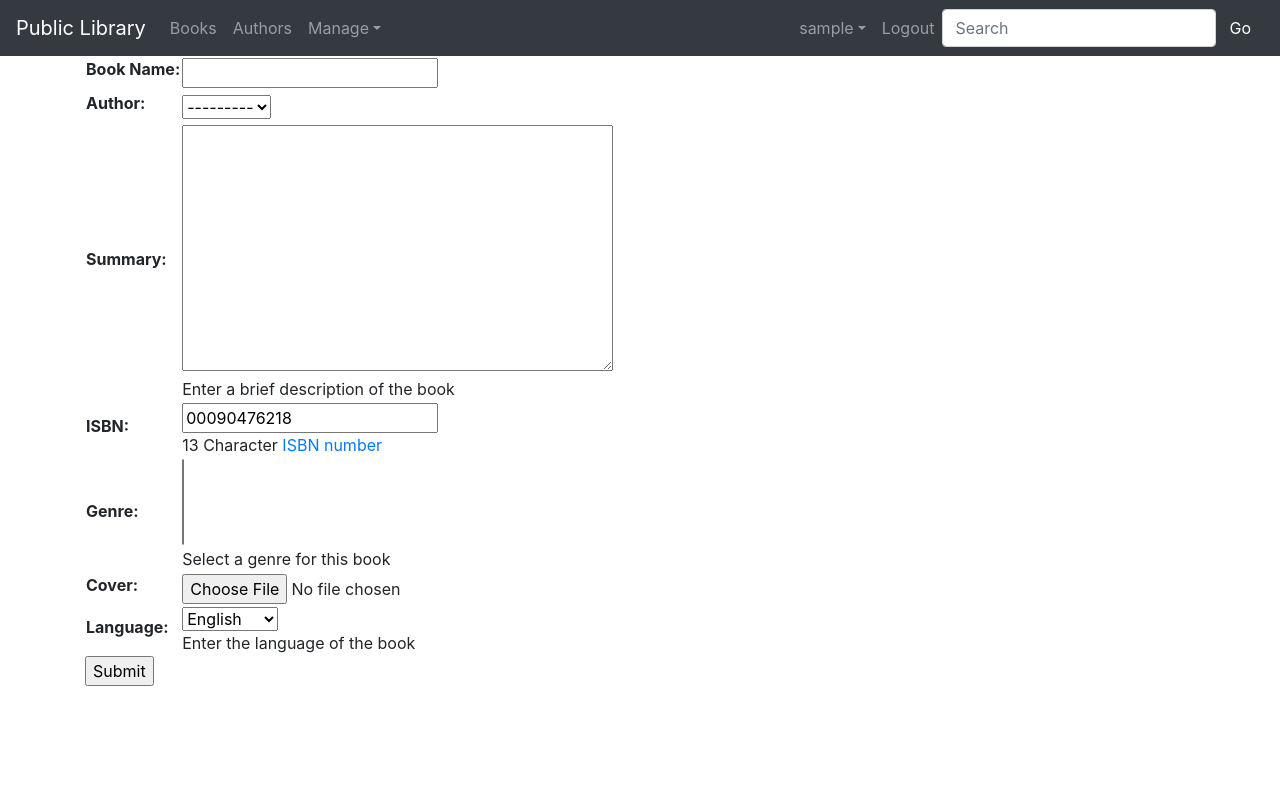
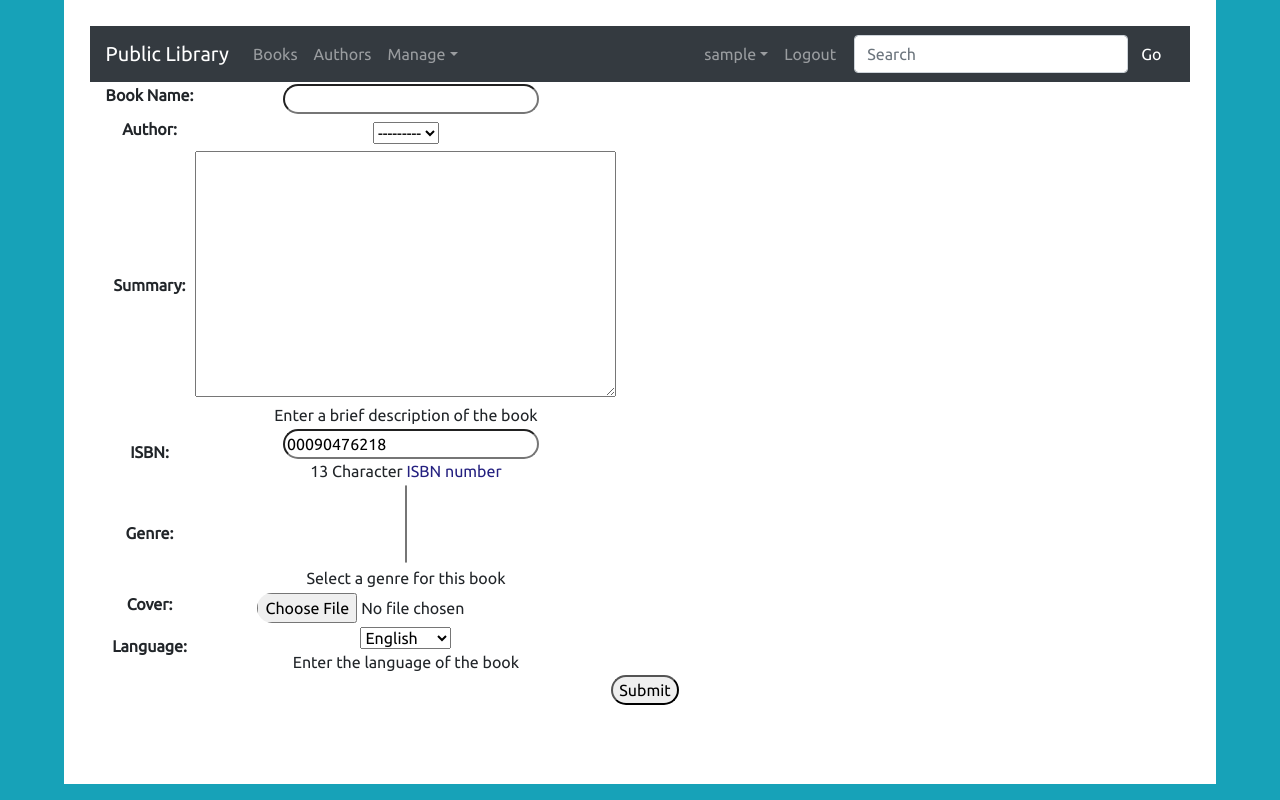
Before and after one commit to veteransgroup/locallib, a Django app: page /catalog/book/create/ in a window 1280 px wide. Run offline with Django 3.2, Linux system fonts and the light colour scheme; the visitor is signed in with stand-in values (Sample User, id 1); data that the repository does not hold is empty; some libraries are stand-ins or nearby versions.

Commit message:
beautiful web pages

```diff
--- a/catalog/static/css/styles.css
+++ b/catalog/static/css/styles.css
@@ -1,3 +1,38 @@
+@import url('https://fonts.googleapis.com/css2?family=Ubuntu&display=swap');
+
+html {
+	background: #17a2b8;
+}
+
+body {
+	margin: 0% 5%;
+	padding: 2%;
+	background: #ffffff;
+	line-height: 1.5;
+    font-family: Ubuntu, sans-serif;
+}
+
+h2 {
+	text-align: center;
+    font-size: 4.2rem;
+    line-height: 1.3;
+    font-weight: 400;
+}
+
+form {
+	text-align: center;
+	margin-bottom: 5%;
+}
+
+input {
+	border-radius: 50px;
+	margin-left: 10px;
+}
+
+a {
+	color: #242080;
+}
+
 .sidebar-nav {
     margin-top: 20px;
     padding: 0;
```
